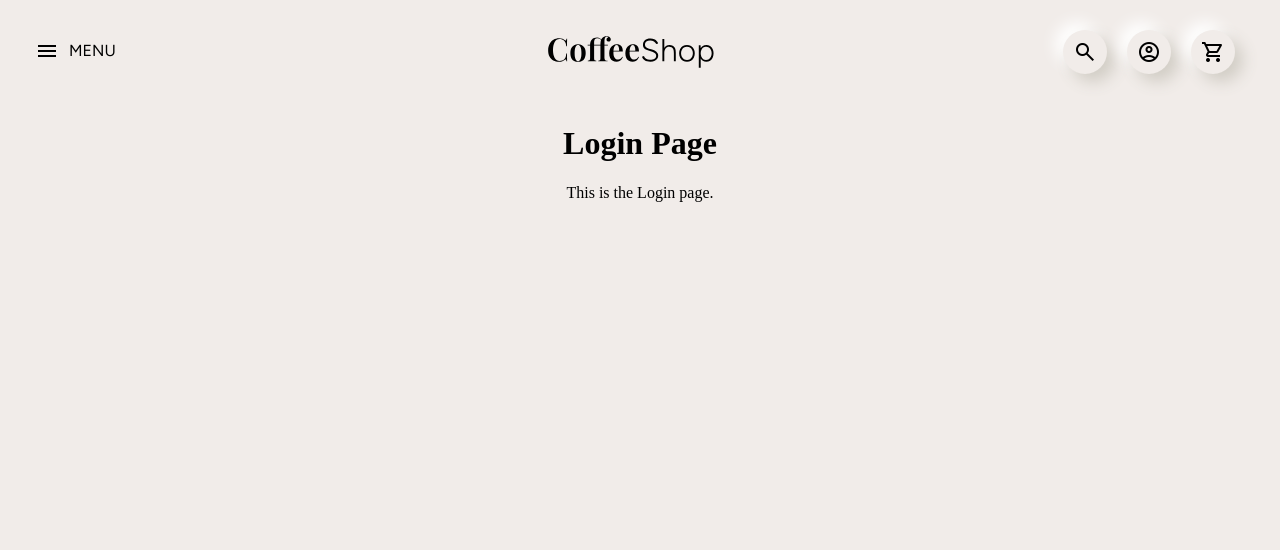
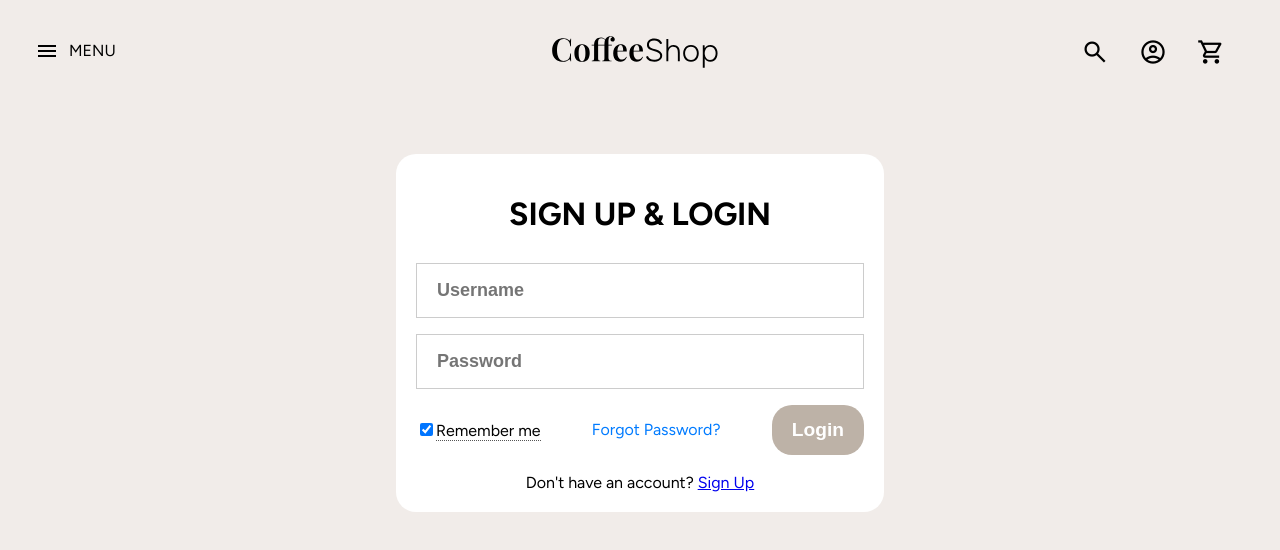
Before and after one commit to Swapnilpatel01/coffee-shop, a Vue app: page /login in a window 1280 px wide. Shown: the top 550 px of the page. Built offline with nearby package versions, Linux system fonts and the light colour scheme.

Commit message:
working: added login, fixed dropdown

```diff
--- a/src/components/Dropdown.vue
+++ b/src/components/Dropdown.vue
@@ -19,18 +19,38 @@
 
 </template>
 
-
 <style>
 .menuicon{
     cursor: pointer;
 }
 
-nav .menu-item .sub-menu {
+
+.sub-menu {
+    position: absolute;
+    background-color: #fff;
+    top: 55px;
+    width: 200px; /* Increased width */
+    padding: 15px;
+    margin: 0;
+    border-radius: 0px 0px 16px 16px;
+    overflow: hidden;
+    box-shadow: 0px 8px 16px 0px rgba(0,0,0,0.2); /* Added shadow */
+}
+
+.menu-items {
+    transition: all 0.5s ease-out;
+    padding: 10px; /* Added padding */
+    cursor: pointer; /* Added cursor */
+}
+
+
+
+/* nav .menu-item .sub-menu {
 
     position:absolute;
     background-color: #fff;
-    top: 55px;
-    width: 100px;
+    top: 0px;
+    width: 500px;
     margin: 0;
     align-items: left;
     text-align: left;
@@ -39,17 +59,35 @@ nav .menu-item .sub-menu {
 }
 
 .menu-items{
-
+    transition: all 0.5s ease-out;
     background-color: #FFF;
     padding: 15px;
     top: 55px;
     width: 100%;
-    overflow: hidden;
-    z-index: -1;
+
+} */
+
+.menu-items::after {
+    content: "";
+    position: absolute;
+    width: 0;
+    height: 2px;
+    left: 50px;
+    background-color: black;
+    transition: all 0.3s ease-out;
 }
+
 
 .menu-items:hover{
     background-color: #F1ECE9;
+    font-weight: bold;
+}
+
+.menu-items:hover::after {
+    width: 50%;
+    left: 60 px;
+    /* align-items: center; */
+    /* left: 0; Align to the left */
 }
 
 
@@ -70,7 +108,7 @@ nav .menu-item .sub-menu {
 }
 
 
-.outside{
+.outside {
     cursor: pointer;
     display: flex;
     justify-content: space-between;
--- a/src/components/NavBar.vue
+++ b/src/components/NavBar.vue
@@ -37,8 +37,8 @@
                     link: '/shop'
                 },
                 {
-                    title: 'Order',
-                    link: '/order'
+                    title: 'Café',
+                    link: '/cafe'
                 },
                 {
                     title: 'About',
@@ -100,11 +100,13 @@ nav .menu-item a{
 
 .navbar-icons {
     display: flex;
-    gap: 20px;
+    gap: 10px;
     margin-right: 30px;
 }
 
-.navbar-icons a {
+
+/* OLD ANIMATION AND ICONS */
+/* .navbar-icons a {
     transition: all 0.5s ease;
     background: #F1ECE9;
     border-radius: 100px;
@@ -116,7 +118,38 @@ nav .menu-item a{
 .navbar-icons a:hover {
     background-color: #e0dbd8;
     box-shadow: inset 4px 4px 8px #d1cdc5, inset -4px -4px 8px #ffffff;
+} */
+
+
+.navbar-icons a {
+    position: relative; /* Added */
+    transition: all 0.5s ease-out;
+    border-radius: 100px;
+    padding: 10px;
+    display: inline-block;
+    font-size: 28px;
 }
+
+.navbar-icons a::after {
+    content: "";
+    position: absolute;
+    width: 0;
+    height: 2px;
+    background-color: black;
+    bottom: 0;
+    left: 50%;
+    transition: all 0.3s ease-out;
+}
+
+.navbar-icons a:hover {
+    font-weight: bold;
+}
+
+.navbar-icons a:hover::after {
+    width: 100%; /* Full width on hover */
+    left: 0; /* Align to the left */
+}
+
 
 .navbar-links {
     text-decoration: none !important;
--- a/src/router/index.js
+++ b/src/router/index.js
@@ -10,10 +10,11 @@ const routes = [
         path : '/shop',
         name: 'shop',
         component: () => import('../views/ShopPage.vue')
-    },    {
-        path : '/order',
-        name: 'order',
-        component: () => import('../views/OrderPage.vue')
+    },
+    {
+        path : '/cafe',
+        name: 'cafe',
+        component: () => import('../views/CafePage.vue')
     },
     {
         path : '/about',
--- /dev/null
+++ b/src/views/CafePage.vue
@@ -0,0 +1,30 @@
+<template>
+
+  <!-- <div class="banner">
+    <h1>CAFÉ</h1>
+  </div> -->
+
+  <img src="../assets/banner.png" alt="" class="banner">
+
+</template>
+
+<style scoped>
+
+.banner{
+  width: 100%;
+  background-color: #BDB2A7;
+}
+
+.banner h1{
+  font-size: 175px;
+  font-weight: 100;
+  align-items: center;
+}
+
+</style>
+
+<script>
+export default {
+  name: 'CafePage'
+}
+</script>
--- a/src/views/HomePage.vue
+++ b/src/views/HomePage.vue
@@ -43,13 +43,13 @@
 
     .view-menu{
       font-family: 'Figtree', sans-serif;
-      position: relative;; /* Fixed positioning */
+      position: relative;;
       bottom: 1vmin; /* Position at the bottom of the screen */
-      left: 0; /* Align to the left */
-      width: 100%; /* Take up the full width */
+      left: 0;
+      width: 100%;
       text-align: center; /* Center the text */
       /* background-color: rgba(255, 255, 255, 0.8); Optional background color */
-      padding: 10px; /* Optional padding */
+      padding: 10px;
       opacity: 0;
       animation: fadeIn 2s forwards;
       animation-delay: 1s;
--- a/src/views/LoginPage.vue
+++ b/src/views/LoginPage.vue
@@ -1,18 +1,141 @@
 <template>
 
-    <div>
-      <h1>Login Page</h1>
-      <p>This is the Login page.</p>
+  <div class="card-container">
+    <div class="card">
+      <h1>SIGN UP & LOGIN</h1>
+
+      <form action="">
+        <div class="container">
+          <input type="text" placeholder="Username" name="uname" required>
+          <input type="password" placeholder="Password" name="psw" required>
+        </div>
+
+        <div class="remember-me">
+          <label >
+            <input type="checkbox" checked="checked" name="remember">
+            <span class="tooltip">Remember me</span>
+          </label>
+          <a href="#" class="forgot-password">Forgot Password?</a>
+          <button type="submit">Login</button>
+        </div>
+
+        <div class="signup-link">
+          Don't have an account? <a href="/signup">Sign Up</a>
+        </div>
+      </form>
     </div>
+  </div>
+</template>
 
-  </template>
+
+
 
 <style scoped>
+.card-container {
+  display: flex;
+  justify-content: center; /* Center horizontally */
+  /* align-items: center; Center vertically */
+  min-height: 100vh; /* Full viewport height */
+}
+
+.card {
+  margin: 50px;
+  height: 50%;
+  width: 35%;
+  padding: 20px;
+  background-color: white;
+  font-family: 'Figtree', sans-serif;
+  border-radius: 20px;
+}
+
+
+.container{
+  width: 100%;
+}
+
+input[type=text], input[type=password] {
+  width: 100%;
+  padding: 16px 20px;
+  margin: 8px 0;
+  display: inline-block;
+  border: 1px solid #ccc;
+  box-sizing: border-box;
+  font-size: large;
+  font-weight: bolder;
+}
+
+.remember-me{
+  display: flex;
+  /* width: 100%;
+  margin-top: 8px;
+  float: left; */
+  justify-content: space-between;
+  align-items: center;
+}
+
+.tooltip{
+  border-bottom: 1px dotted #555;
+  cursor: help;
+  position: relative;
+}
+
+.tooltip:hover::after {
+  content: "Keep me logged in on this device.";
+  position: absolute;
+  left: 0;
+  top: 20px;
+  background-color: #f9f9f9;
+  padding: 5px;
+  border: 1px solid #ddd;
+  width: 200px;
+}
+
+.forgot-password {
+  float: left;
+  text-decoration: none;
+  color: #007BFF;
+}
+
+
+/* label{
+  float: left;
+} */
+
+button {
+  float: right;
+  background-color: #BDB2A7;
+  color: white;
+  padding: 14px 20px; /* Increased padding for a more balanced look */
+  margin: 8px 0;
+  border: none;
+  cursor: pointer;
+  width: auto; /* Auto width to fit the content */
+  font-size: larger;
+  font-weight: bold;
+  border-radius: 20px;
+  transition: 0.3s; /* Transition effect for smooth hover */
+}
+
+button:hover {
+  background-color: #A29B91; /* Slightly darker shade on hover */
+}
+
+
+.signup-link {
+  text-align: center;
+  margin-top: 10px;
+}
+
+
+
 
 </style>
 
+
+
+
 <script>
-export default {
-name: 'LoginPage'
-}
+  export default {
+    name: 'LoginPage'
+  }
 </script>
--- a/src/views/OrderPage.vue
+++ /dev/null
@@ -1,18 +0,0 @@
-<template>
-
-  <div>
-    <h1>Order Page</h1>
-    <p>This is the Order page.</p>
-  </div>
-
-</template>
-
-<style scoped>
-
-</style>
-
-<script>
-export default {
-  name: 'OrderPage'
-}
-</script>
```
Also changed, not shown: src/App.vue (+0 -8 lines), src/assets/banner.png (added).
